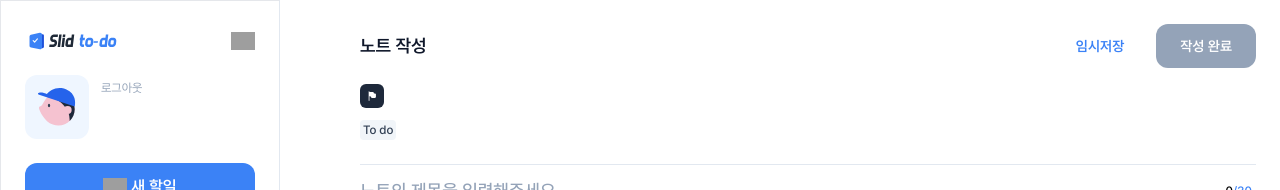
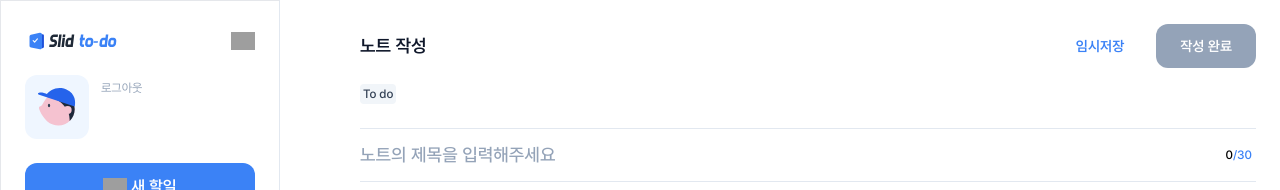
Before and after one commit to ParkSohyunee/slid-to-do, a Next.js app: page /todos-list/1/write-note in a window 1280 px wide. Shown: the top 190 px of the page. Built offline with nearby package versions, Linux system fonts and the light colour scheme; no server answers; grey boxes are pictures that could not be loaded.

Commit message:
design: 목표 있을때만 UI가 노출되도록 수정

```diff
--- a/src/pages/todos-list/[todoId]/write-note/index.tsx
+++ b/src/pages/todos-list/[todoId]/write-note/index.tsx
@@ -99,6 +99,7 @@ export default function WriteNoteForTodoPage() {
       </div>
       <div className="flex flex-col gap-6 h-full">
         <div className="flex flex-col gap-3">
+          {goalTitle && (
             <h3 className="flex gap-[6px] text-base font-medium text-basic items-center">
               <Image
                 className="w-6 h-6 rounded-[6px] bg-slate-800 p-1"
@@ -109,6 +110,8 @@ export default function WriteNoteForTodoPage() {
               />
               {goalTitle}
             </h3>
+          )}
+
           <div className="flex gap-2 items-center">
             <div className="text-xs font-medium text-slate-700 rounded-[4px] bg-slate-100 px-[3px] py-[2px]">
               {done ? "Done" : "To do"}
```
Lines whose indentation alone changed are shown as unchanged.
